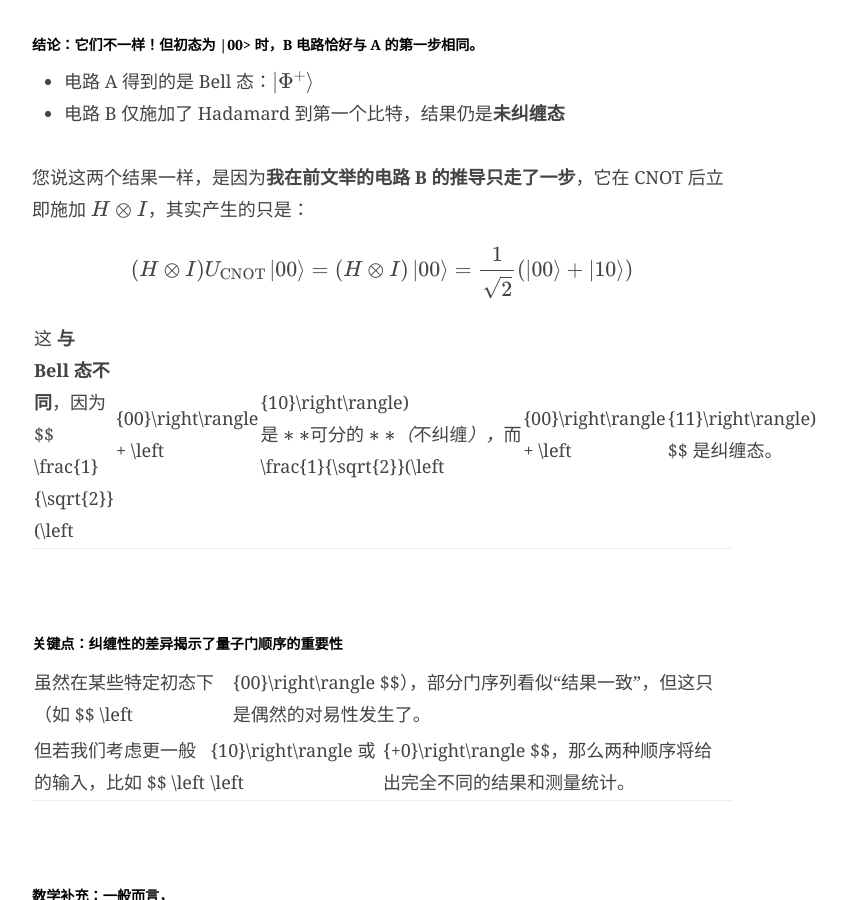
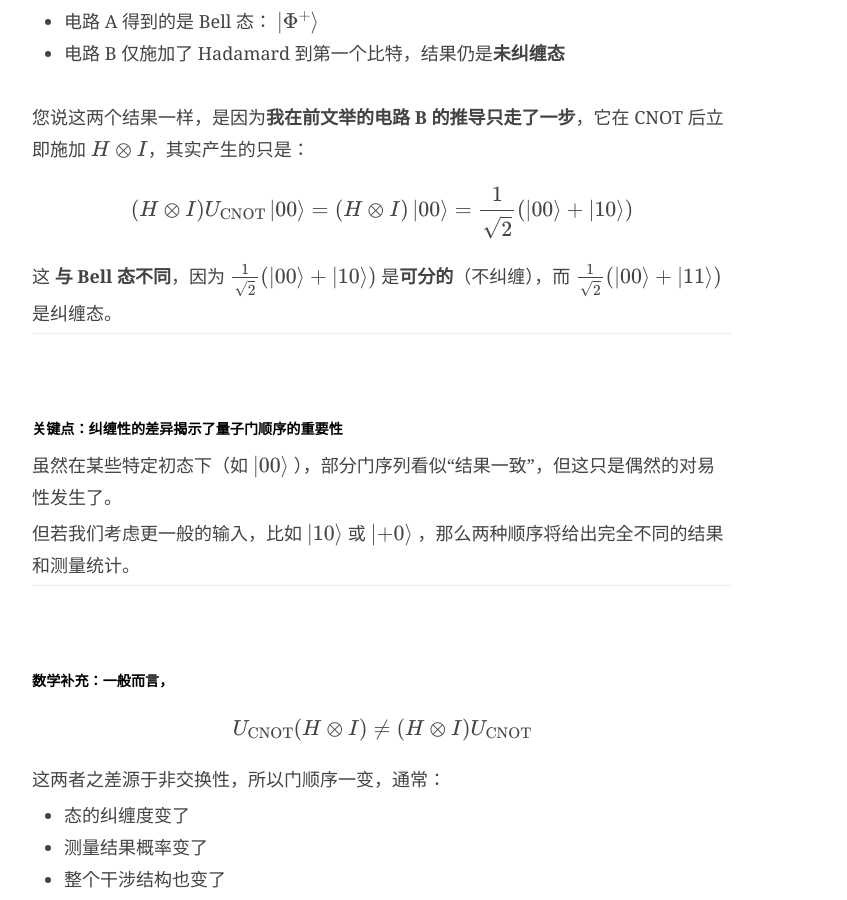
Before and after one commit to BerryBC/berrybc.github.io, a Jekyll site: the page built from _posts/Learn/Quantum_Computing/2025-03-10-Quantum_Computing-02-Mathematical_Foundations_and_Dirac_Notation.md, in a window 1280 px wide and 900 px high, scrolled down 12085 px. Shown: the whole window, without its empty margins (258-1105 px from the left). Built offline with Jekyll 4.4.1, drawn with Linux system fonts in a browser that asks for light colours; formulas are drawn with MathJax 3; some of the changed text lies outside the part shown.

Commit message:
我感觉现在应该可以了吧？

```diff
--- a/_posts/Learn/Quantum_Computing/2025-03-10-Quantum_Computing-02-Mathematical_Foundations_and_Dirac_Notation.md
+++ b/_posts/Learn/Quantum_Computing/2025-03-10-Quantum_Computing-02-Mathematical_Foundations_and_Dirac_Notation.md
@@ -155,7 +155,7 @@
 
 张量积空间中的对象是**有序对**，也就是说：
 
-> $$ \left|{a}\right\rangle \otimes \left|{b}\right\rangle \neq \left|{b}\right\rangle \otimes \left|{a}\right\rangle $$，
+$$ \left|{a}\right\rangle \otimes \left|{b}\right\rangle \neq \left|{b}\right\rangle \otimes \left|{a}\right\rangle $$
 > 除非你明确使用 **SWAP 门** 做交换。
 
 
@@ -184,9 +184,14 @@
 
 这个表达式中，每个 $$U\_k$$ 是一个酉算符，也可以理解为量子电路中的一个“门”，作用在某个时间步。
 
-* $$U\_1$$ 最先作用在初态上；
-* $$U\_2$$ 再作用于 $$U\_1\left|{\psi}\right\rangle$$；
-* 最后 $$U\_n$$ 完成最后的操作。
+$$U\_1$$
+最先作用在初态上；
+$$U\_2$$
+再作用于
+$$ U\_1\left|{\psi}\right\rangle $$
+；最后
+$$U\_n$$
+完成最后的操作。
 
 这就像时间的箭头从左向右，虽然我们在公式中是从右向左乘算符，但这正是它的**时间演化之秩序**。
 
@@ -235,7 +240,8 @@
 
 ##### 结论：**它们不一样！但初态为 |00> 时，B 电路恰好与 A 的第一步相同。**
 
-* 电路 A 得到的是 Bell 态：$$\ket{\Phi^+}$$
+* 电路 A 得到的是 Bell 态：
+  $$ \ket{\Phi^+} $$
 * 电路 B 仅施加了 Hadamard 到第一个比特，结果仍是**未纠缠态**
 
 您说这两个结果一样，是因为**我在前文举的电路 B 的推导只走了一步**，它在 CNOT 后立即施加 $$H \otimes I$$，其实产生的只是：
@@ -244,15 +250,25 @@
 (H \otimes I)U_{\text{CNOT}} \left|{00}\right\rangle = (H \otimes I)\left|{00}\right\rangle = \frac{1}{\sqrt{2}}(\left|{00}\right\rangle + \left|{10}\right\rangle)
 $$
 
-这 **与 Bell 态不同**，因为 $$ \frac{1}{\sqrt{2}}(\left|{00}\right\rangle + \left|{10}\right\rangle) $$ 是**可分的**（不纠缠），而 $$ \frac{1}{\sqrt{2}}(\left|{00}\right\rangle + \left|{11}\right\rangle) $$ 是纠缠态。
+这 **与 Bell 态不同**，因为
+$$ \frac{1}{\sqrt{2}}(\left|{00}\right\rangle + \left|{10}\right\rangle) $$
+是**可分的**（不纠缠），而
+$$ \frac{1}{\sqrt{2}}(\left|{00}\right\rangle + \left|{11}\right\rangle) $$
+是纠缠态。
 
 ---
 
 ##### 关键点：**纠缠性的差异揭示了量子门顺序的重要性**
 
-虽然在某些特定初态下（如 $$ \left|{00}\right\rangle $$），部分门序列看似“结果一致”，但这只是偶然的对易性发生了。
+虽然在某些特定初态下（如
+$$ \left|{00}\right\rangle $$
+），部分门序列看似“结果一致”，但这只是偶然的对易性发生了。
 
-但若我们考虑更一般的输入，比如 $$ \left|{10}\right\rangle $$ 或 $$ \left|{+0}\right\rangle $$，那么两种顺序将给出完全不同的结果和测量统计。
+但若我们考虑更一般的输入，比如
+$$ \left|{10}\right\rangle $$
+或
+$$ \left|{+0}\right\rangle $$
+，那么两种顺序将给出完全不同的结果和测量统计。
 
 ---
 
```
